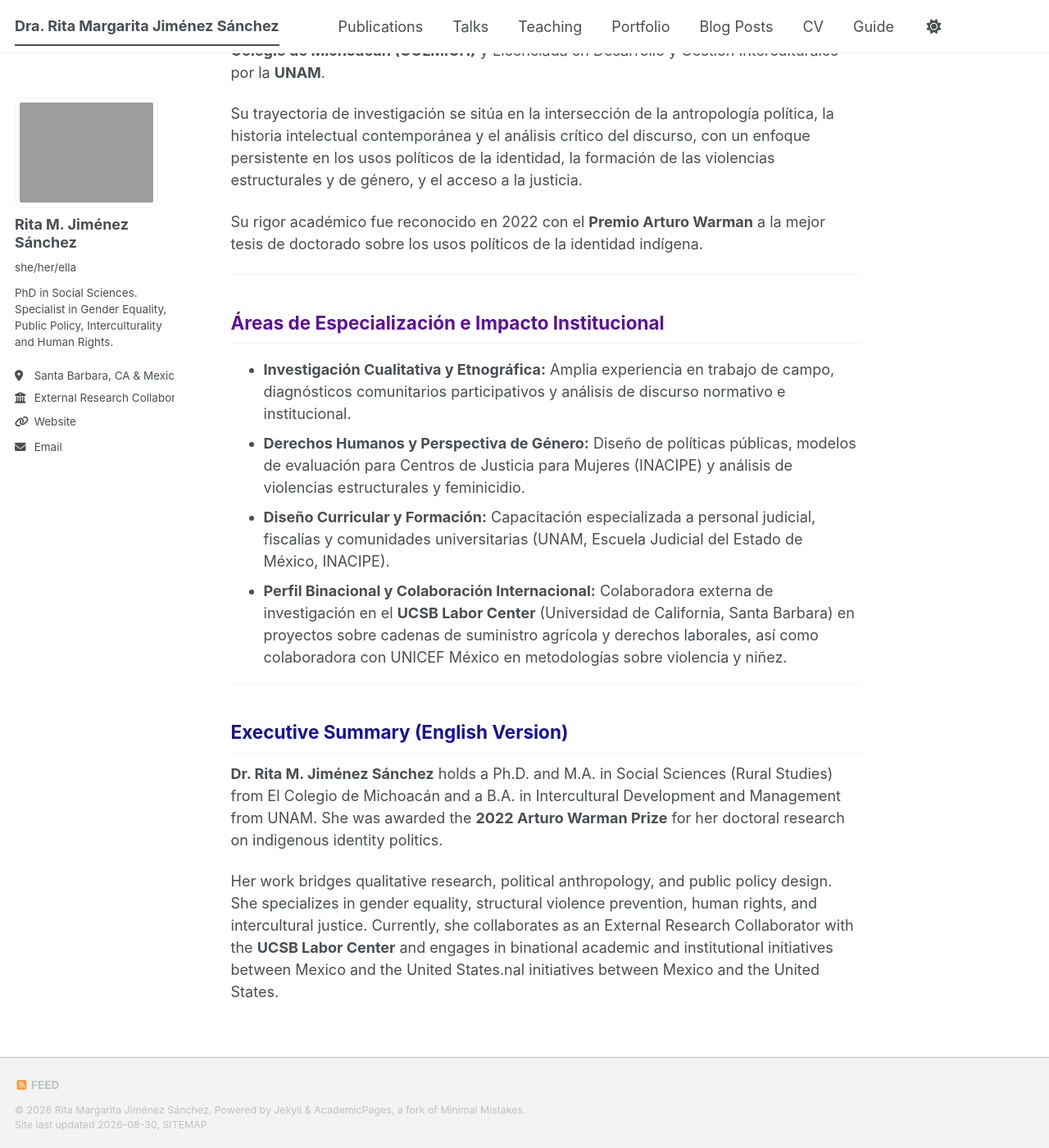
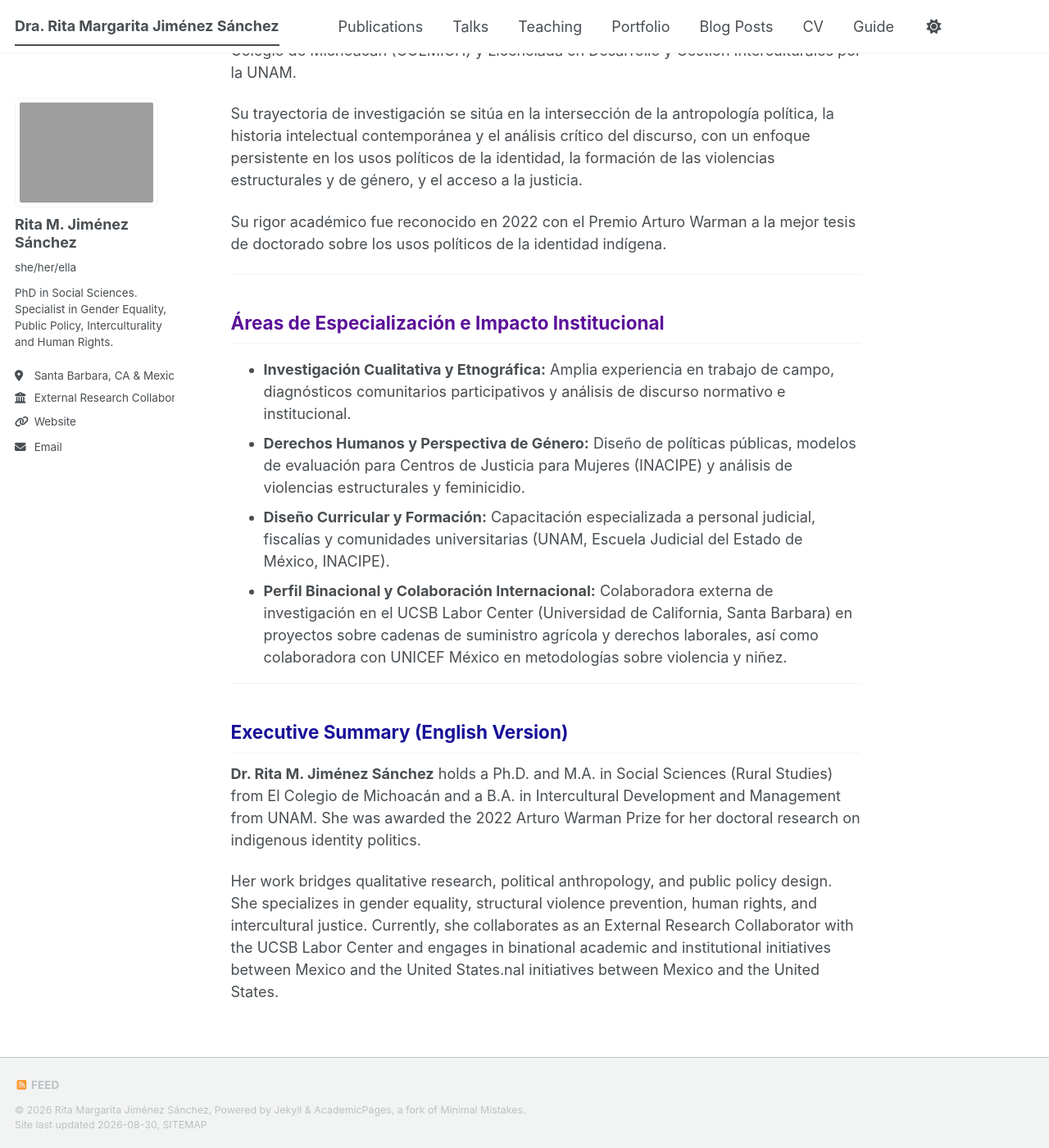
Before and after one commit to RitaJisa/RitaJisa.github.io, a Jekyll site: the page built from _pages/about.md, in a window 1280 px wide and 1400 px high, scrolled down 393 px. Shown: the whole window at 82% size. Built offline with Jekyll 4.4.1, drawn with Linux system fonts in a browser that asks for light colours; a style sheet for code colours, icons or effects is not loaded.

Commit message:
Update about.md
quité negritas

```diff
--- a/_pages/about.md
+++ b/_pages/about.md
@@ -8,7 +8,7 @@ redirect_from:
   - /about.html
 ---
 
-<h1 style="color: #181198; margin-bottom: 5px;">Dra. Rita Margarita Jiménez Sánchez</h1>
+<h1 style="color: #270740; margin-bottom: 5px;">Dra. Rita Margarita Jiménez Sánchez</h1>
 <p style="font-weight: bold; font-size: 1.1em; color: #444;">Investigadora y Consultora Especializada en Antropología Política, Estudios Rurales, Género y Derechos Humanos</p>
 
 <p><a href="#english-version" style="color: #981191;">[English Version Below / Versión en Inglés más abajo]</a></p>
@@ -17,11 +17,11 @@ redirect_from:
 
 <h2 style="color: #181198;">Biografía Profesional</h2>
 
-Doctora y Maestra en Ciencias Sociales con especialidad en Estudios Rurales por **El Colegio de Michoacán (COLMICH)** y Licenciada en Desarrollo y Gestión Interculturales por la **UNAM**.
+Doctora y Maestra en Ciencias Sociales con especialidad en Estudios Rurales por El Colegio de Michoacán (COLMICH) y Licenciada en Desarrollo y Gestión Interculturales por la UNAM.
 
 Su trayectoria de investigación se sitúa en la intersección de la antropología política, la historia intelectual contemporánea y el análisis crítico del discurso, con un enfoque persistente en los usos políticos de la identidad, la formación de las violencias estructurales y de género, y el acceso a la justicia.
 
-Su rigor académico fue reconocido en 2022 con el **Premio Arturo Warman** a la mejor tesis de doctorado sobre los usos políticos de la identidad indígena.
+Su rigor académico fue reconocido en 2022 con el Premio Arturo Warman a la mejor tesis de doctorado sobre los usos políticos de la identidad indígena.
 
 ---
 
@@ -30,12 +30,12 @@ Su rigor académico fue reconocido en 2022 con el **Premio Arturo Warman** a la
 * **Investigación Cualitativa y Etnográfica:** Amplia experiencia en trabajo de campo, diagnósticos comunitarios participativos y análisis de discurso normativo e institucional.
 * **Derechos Humanos y Perspectiva de Género:** Diseño de políticas públicas, modelos de evaluación para Centros de Justicia para Mujeres (INACIPE) y análisis de violencias estructurales y feminicidio.
 * **Diseño Curricular y Formación:** Capacitación especializada a personal judicial, fiscalías y comunidades universitarias (UNAM, Escuela Judicial del Estado de México, INACIPE).
-* **Perfil Binacional y Colaboración Internacional:** Colaboradora externa de investigación en el **UCSB Labor Center** (Universidad de California, Santa Barbara) en proyectos sobre cadenas de suministro agrícola y derechos laborales, así como colaboradora con UNICEF México en metodologías sobre violencia y niñez.
+* **Perfil Binacional y Colaboración Internacional:** Colaboradora externa de investigación en el UCSB Labor Center (Universidad de California, Santa Barbara) en proyectos sobre cadenas de suministro agrícola y derechos laborales, así como colaboradora con UNICEF México en metodologías sobre violencia y niñez.
 
 ---
 
 <h2 id="english-version" style="color: #181198;">Executive Summary (English Version)</h2>
 
-**Dr. Rita M. Jiménez Sánchez** holds a Ph.D. and M.A. in Social Sciences (Rural Studies) from El Colegio de Michoacán and a B.A. in Intercultural Development and Management from UNAM. She was awarded the **2022 Arturo Warman Prize** for her doctoral research on indigenous identity politics.
+**Dr. Rita M. Jiménez Sánchez** holds a Ph.D. and M.A. in Social Sciences (Rural Studies) from El Colegio de Michoacán and a B.A. in Intercultural Development and Management from UNAM. She was awarded the 2022 Arturo Warman Prize for her doctoral research on indigenous identity politics.
 
-Her work bridges qualitative research, political anthropology, and public policy design. She specializes in gender equality, structural violence prevention, human rights, and intercultural justice. Currently, she collaborates as an External Research Collaborator with the **UCSB Labor Center** and engages in binational academic and institutional initiatives between Mexico and the United States.nal initiatives between Mexico and the United States.
+Her work bridges qualitative research, political anthropology, and public policy design. She specializes in gender equality, structural violence prevention, human rights, and intercultural justice. Currently, she collaborates as an External Research Collaborator with the UCSB Labor Center and engages in binational academic and institutional initiatives between Mexico and the United States.nal initiatives between Mexico and the United States.
```
